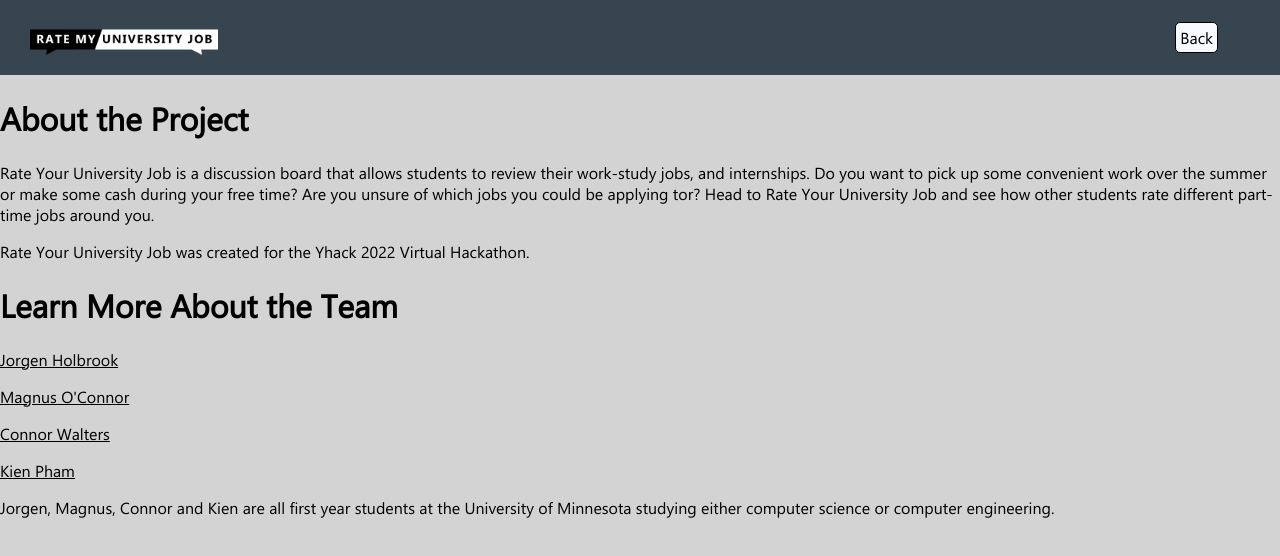
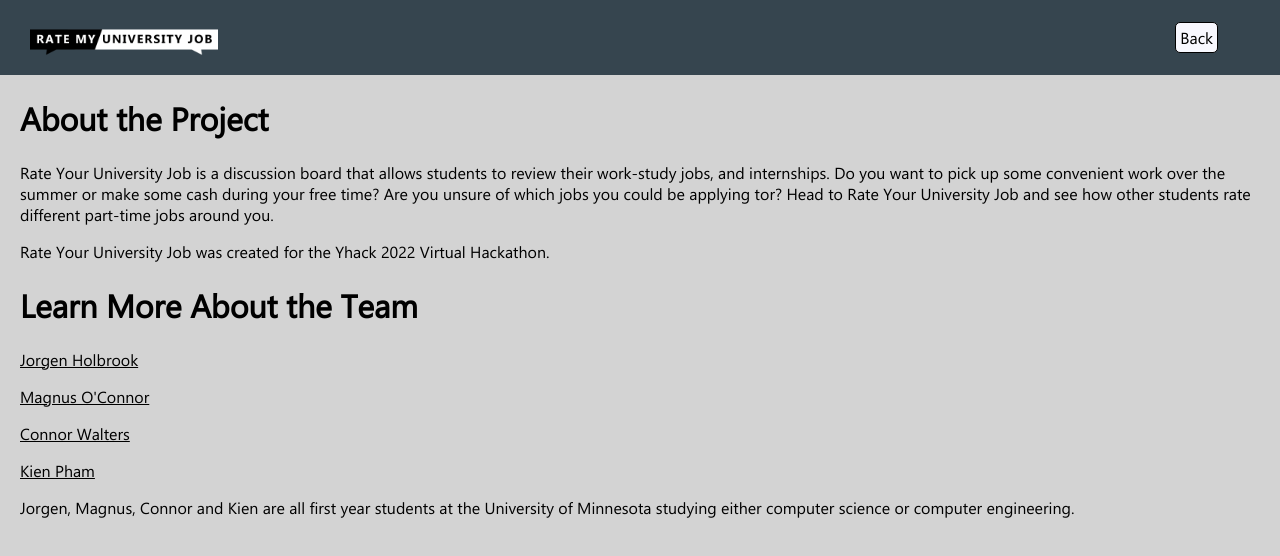
Before and after one commit to Conno732/RateMyPartTimeCollegeJob, a website built with webpack: page about.html in a window 1280 px wide. Built offline with nearby package versions, Linux system fonts and the light colour scheme; some packages are replaced by stand-ins of ours.

Commit message:
textOffWallSideBar

```diff
--- a/about.html
+++ b/about.html
@@ -16,7 +16,7 @@
       </div>
     </div>
 
-    <div class="desc">
+    <div class="descAbout">
       <h1 class="heads">About the Project</h1>
       <p>
         Rate Your University Job is a discussion board that allows students to
--- a/styles.css
+++ b/styles.css
@@ -259,3 +259,7 @@
 .bio{
     text-decoration: underline;
 }
+
+.descAbout{
+    margin-left: 20px;
+}
```
